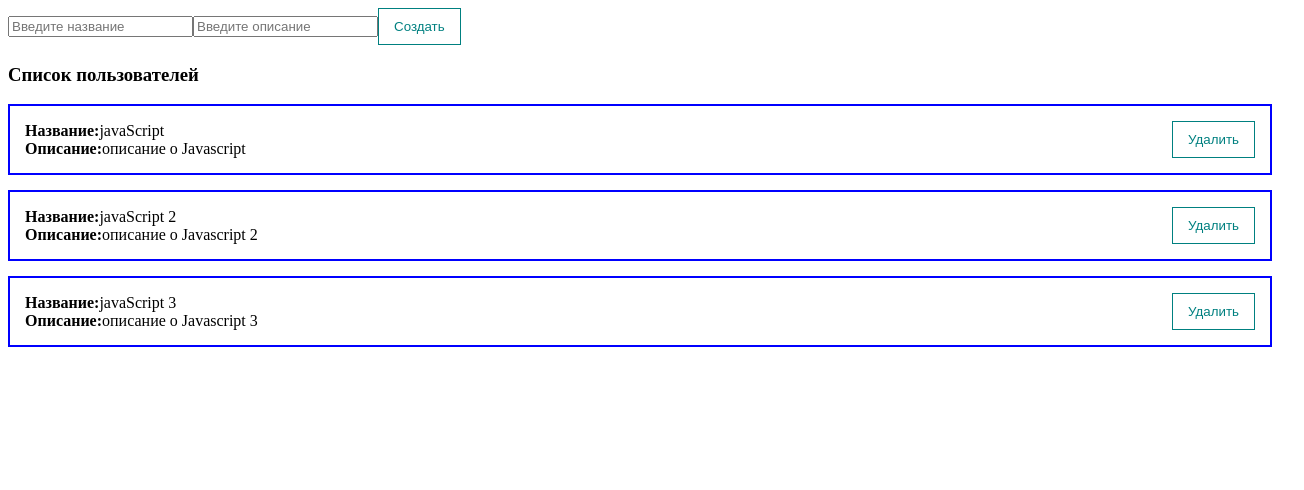
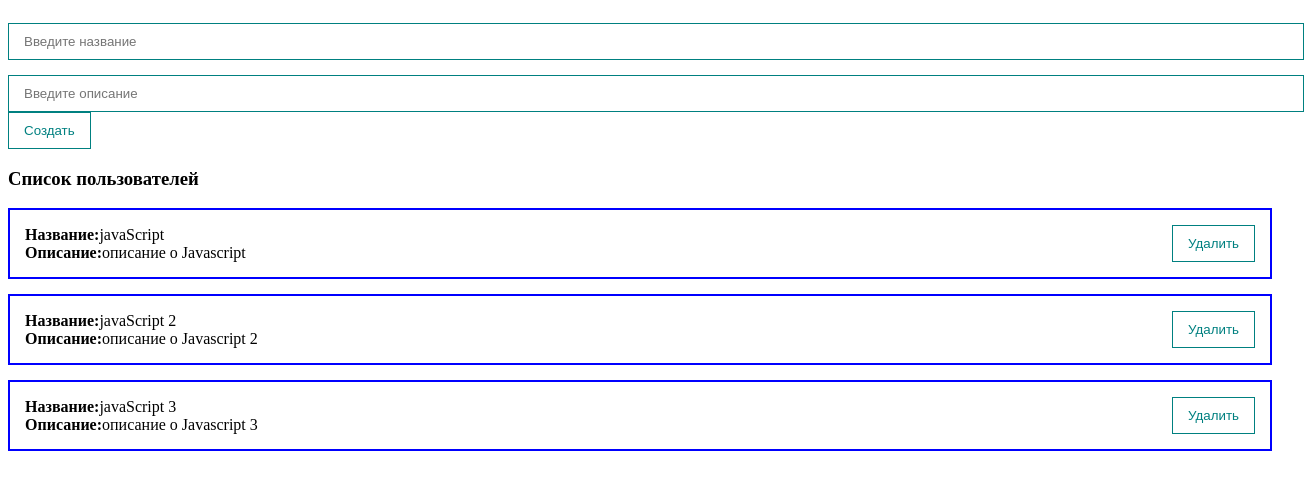
Before and after one commit to Evgeny2295/new1, a Vue app: page / in a window 1280 px wide. Shown: the top 490 px of the page, 1304 px wide, since content can reach past the window. Built offline with nearby package versions, Linux system fonts and the light colour scheme.

Commit message:
двустороннее связывание инпута с форм v-model

```diff
--- a/src/components/PostForm.vue
+++ b/src/components/PostForm.vue
@@ -1,5 +1,8 @@
 <script>
+import MyInput from "@/components/UI/MyInput.vue";
+
 export default {
+  components: {MyInput},
   data(){
     return {
       post:{
@@ -24,8 +27,8 @@
 
 <template>
   <form action="" @submit.prevent>
-    <input v-model="post.title" type="text" class="input" placeholder="Введите название">
-    <input v-model="post.body" type="text" class="input" placeholder="Введите описание">
+    <my-input v-model="post.title" placeholder="Введите название"/>
+    <my-input v-model="post.body" placeholder="Введите описание"/>
     <my-button @click="createPost" class="btn">Создать</my-button>
   </form>
 </template>
--- /dev/null
+++ b/src/components/UI/MyInput.vue
@@ -0,0 +1,29 @@
+<script>
+  export default{
+    name: 'my-input',
+    props:{
+      modelValue:[String,Number]
+    },
+    methods:{
+      updateInput(event){
+        this.$emit("update:modelValue",event.target.value)
+      }
+    }
+  }
+</script>
+
+<template>
+  <input :value="modelValue" @input="updateInput" class="input" type="text">
+</template>
+
+<style scoped>
+.input{
+  width:100%;
+  border:1px solid teal;
+  padding: 10px 15px;
+  margin-top:15px;
+}
+
+
+
+</style>
--- a/src/components/UI/index.js
+++ b/src/components/UI/index.js
@@ -1,5 +1,6 @@
 import MyButton from '@/components/UI/MyButton.vue';
+import MyInput from "@/components/UI/MyInput.vue";
 
 export default [
-    MyButton
+    MyButton,MyInput
 ]
```
